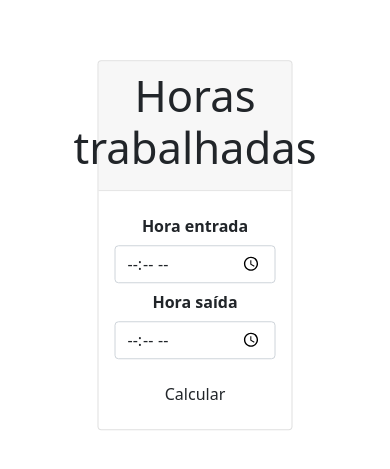
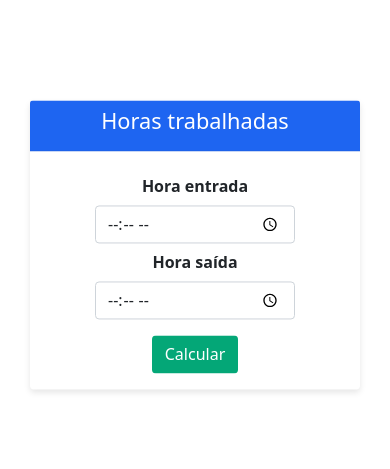
Before and after one commit to BrunoRodriguesNasc/Horas-trabalhadas, a plain HTML site: page index.html in a window 390 px wide. Shown: the part 177-646 px from the top of the page. Drawn offline with Linux system fonts and the light colour scheme.

Commit message:
feat:Adicionando a responsividade ;

```diff
--- a/style.css
+++ b/style.css
@@ -19,3 +19,39 @@ header{
 .label-weight{
   width: 200px !important;
 }
+
+#cardMessage{
+  color: black;
+  margin: 30px 0;
+}
+
+.colorBtn{
+  background-color: #04A777 !important;
+  color:white !important ;
+}
+
+.colorHeadCard{
+  background-color: #1E65F1 !important;
+  color: white;
+}
+
+.boxShadowCard{
+  box-shadow: rgb(230 230 230) 0px 0.1875rem 0.375rem !important;
+  border: 6px !important;
+}
+
+.titleCard{
+  font-size: calc(0.75rem + 2.5vw)!important;
+}
+
+@media(min-width : 300px){
+  .card{
+    width: 330px !important;
+  }
+}
+
+@media(min-width : 1000px){
+  .card{
+    width: 600px !important;
+  }
+}
```
